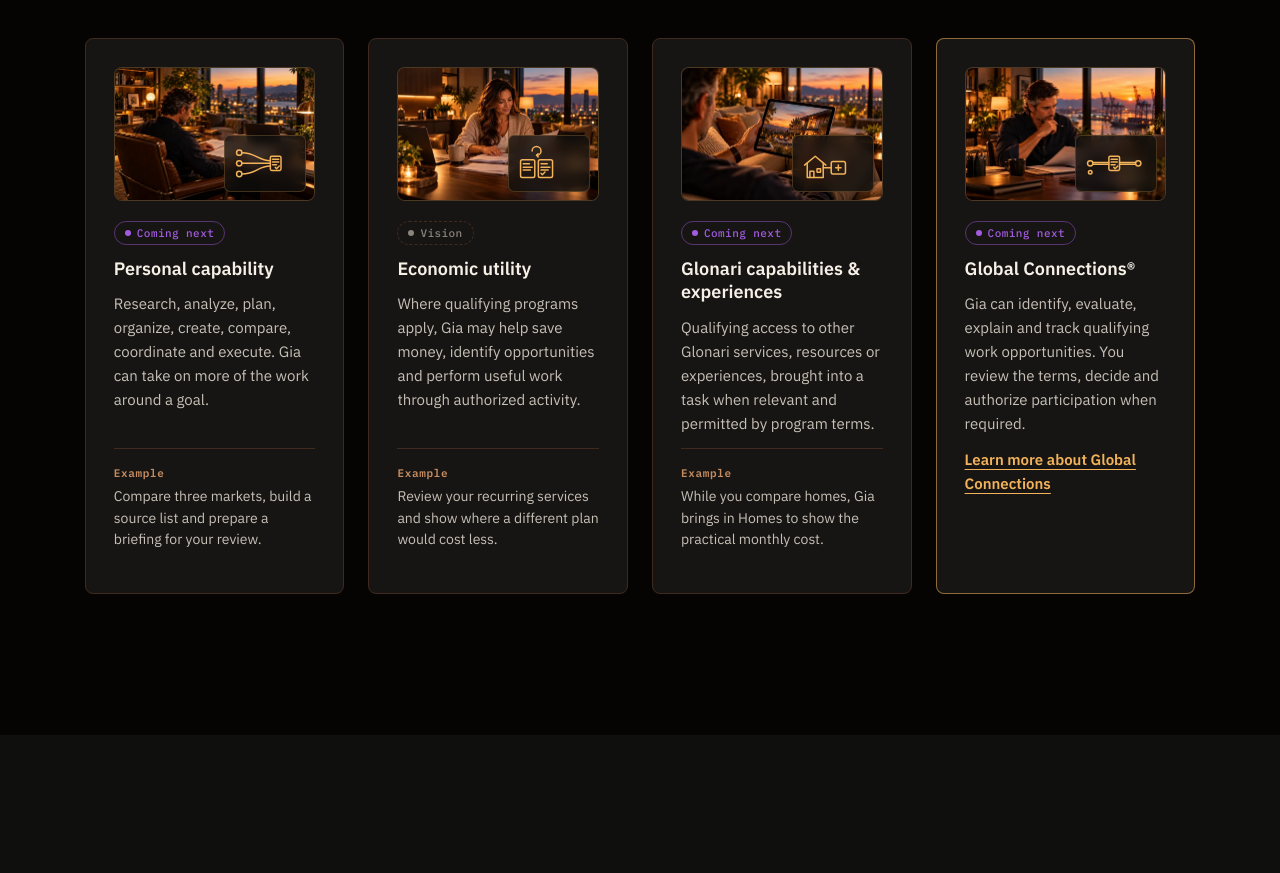
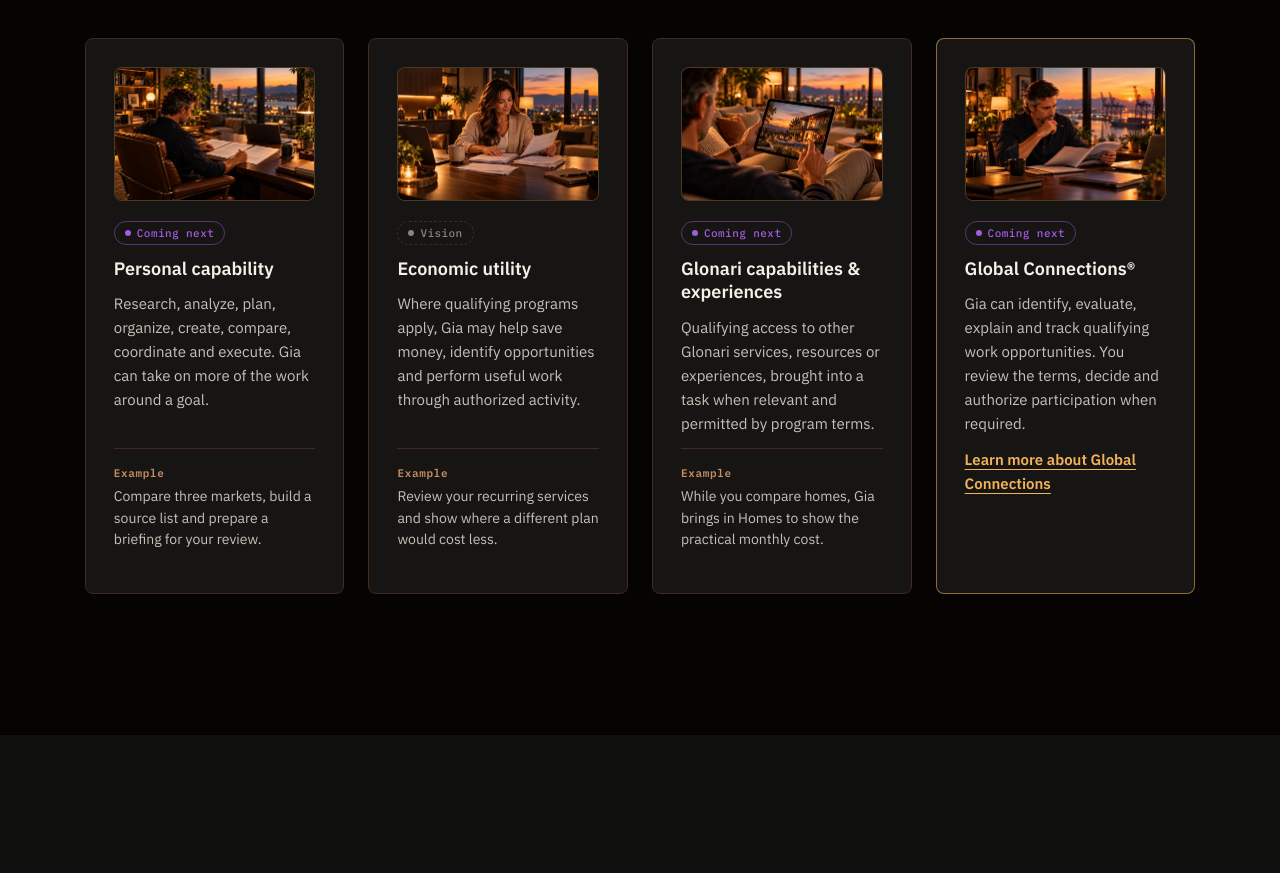
Before and after one commit to Helen369-gif1/gia-site-v2, a plain HTML site: page glo.html in a window 1280 px wide. Shown: the part 3200-4073 px from the top of the page. Drawn offline with nearby package versions, Linux system fonts and the light colour scheme.

Commit message:
Replacement 4

```diff
--- a/css/components.css
+++ b/css/components.css
@@ -223,8 +223,7 @@
 /* ===== Card photo (optional, first child of a card; DS 8.1) =====
    figure.media-frame.card__photo with --ratio inline; 8px radius, 1px border, photo fills it (object-fit: cover,
    --focus sets object-position per photo). Parallax: data-parallax on the box, except inside product UI glass.
-   --art: the same slot holding a large line drawing (svg.draw-icon) instead of a photo.
-   __mark: a small dark glass chip in the bottom-right corner with the card's line drawing (64px wide at every width). */
+   --art: the same slot holding a large line drawing (svg.draw-icon) instead of a photo. */
 .card__photo { margin: 0 0 8px; }
 .card__photo .media-frame__box { border-radius: 8px; }
 .card__photo .media-frame__box > picture > img { object-position: var(--focus, 50% 50%); }
@@ -233,12 +232,6 @@
   background: radial-gradient(ellipse at 50% 50%, rgba(241, 167, 77, .12), transparent 65%), var(--gp-surface-2);
 }
 .card__photo--art svg { display: block; width: 64px; height: 64px; overflow: visible; }
-.card__photo-mark {
-  position: absolute; right: 8px; bottom: 8px; z-index: 1; display: block; padding: 6px 8px; border-radius: 6px;
-  border: 1px solid var(--gp-glass-border); background: rgba(15, 15, 14, .74);
-  -webkit-backdrop-filter: blur(6px); backdrop-filter: blur(6px); color: var(--gp-gold); pointer-events: none;
-}
-.card__photo-mark > svg { display: block; width: 64px; height: auto; overflow: visible; }
 .card__photo.media-frame--placeholder .media-frame__box { padding: 12px; }
 
 /* ===== Flow: boxes joined by arrows (left to right; top to bottom at 768px and below) ===== */
--- a/glo.html
+++ b/glo.html
@@ -169,19 +169,6 @@
               <source type="image/webp" srcset="assets/images/enables-personal-800.webp 800w, assets/images/enables-personal-1536.webp 1536w" sizes="(max-width: 560px) calc(100vw - 88px), (max-width: 1100px) calc(50vw - 84px), 240px">
               <img src="assets/images/enables-personal-800.jpg" srcset="assets/images/enables-personal-800.jpg 800w, assets/images/enables-personal-1536.jpg 1536w" sizes="(max-width: 560px) calc(100vw - 88px), (max-width: 1100px) calc(50vw - 84px), 240px" width="1536" height="1024" alt="" loading="lazy" decoding="async">
             </picture>
-            <span class="card__photo-mark" aria-hidden="true"><svg class="draw-icon" viewBox="0 0 144 96" fill="none" stroke="currentColor" stroke-width="1.5" stroke-linecap="round" stroke-linejoin="round" focusable="false">
-                  <circle cx="14" cy="24" r="6" vector-effect="non-scaling-stroke"/>
-                  <circle cx="14" cy="48" r="6" vector-effect="non-scaling-stroke"/>
-                  <circle cx="14" cy="72" r="6" vector-effect="non-scaling-stroke"/>
-                  <path d="M20 24C52 24 56 42 84 42" vector-effect="non-scaling-stroke"/>
-                  <path d="M20 48H84" vector-effect="non-scaling-stroke"/>
-                  <path d="M20 72C52 72 56 54 84 54" vector-effect="non-scaling-stroke"/>
-                  <rect x="84" y="32" width="24" height="32" rx="3" vector-effect="non-scaling-stroke"/>
-                  <path d="M89 39H103" vector-effect="non-scaling-stroke"/>
-                  <path d="M89 45H103" vector-effect="non-scaling-stroke"/>
-                  <path d="M89 51H98" vector-effect="non-scaling-stroke"/>
-                  <path d="M95 57l3 3 6-6" vector-effect="non-scaling-stroke"/>
-                </svg></span>
           </div>
         </figure>
         <div class="card__head"><h3 class="h4">Personal capability</h3><span class="badge badge--next">Coming next</span></div>
@@ -195,19 +182,6 @@
               <source type="image/webp" srcset="assets/images/enables-economic-800.webp 800w, assets/images/enables-economic-1536.webp 1536w" sizes="(max-width: 560px) calc(100vw - 88px), (max-width: 1100px) calc(50vw - 84px), 240px">
               <img src="assets/images/enables-economic-800.jpg" srcset="assets/images/enables-economic-800.jpg 800w, assets/images/enables-economic-1536.jpg 1536w" sizes="(max-width: 560px) calc(100vw - 88px), (max-width: 1100px) calc(50vw - 84px), 240px" width="1536" height="1024" alt="" loading="lazy" decoding="async">
             </picture>
-            <span class="card__photo-mark" aria-hidden="true"><svg class="draw-icon" viewBox="0 0 144 96" fill="none" stroke="currentColor" stroke-width="1.5" stroke-linecap="round" stroke-linejoin="round" focusable="false">
-                  <path d="M34 20A10 10 0 1 1 44 30" vector-effect="non-scaling-stroke"/>
-                  <path d="M47.5 26.5L44 30L47.5 33.5" vector-effect="non-scaling-stroke"/>
-                  <rect x="8" y="40" width="32" height="40" rx="4" vector-effect="non-scaling-stroke"/>
-                  <path d="M14 49H28" vector-effect="non-scaling-stroke"/>
-                  <path d="M14 57H34" vector-effect="non-scaling-stroke"/>
-                  <path d="M14 63H30" vector-effect="non-scaling-stroke"/>
-                  <rect x="48" y="40" width="32" height="40" rx="4" vector-effect="non-scaling-stroke"/>
-                  <path d="M54 49H68" vector-effect="non-scaling-stroke"/>
-                  <path d="M54 57H74" vector-effect="non-scaling-stroke"/>
-                  <path d="M54 63H70" vector-effect="non-scaling-stroke"/>
-                  <path d="M54 70.5l3 3 6-6" vector-effect="non-scaling-stroke"/>
-                </svg></span>
           </div>
         </figure>
         <div class="card__head"><h3 class="h4">Economic utility</h3><span class="badge badge--vision">Vision</span></div>
@@ -221,16 +195,6 @@
               <source type="image/webp" srcset="assets/images/enables-capabilities-800.webp 800w, assets/images/enables-capabilities-1536.webp 1536w" sizes="(max-width: 560px) calc(100vw - 88px), (max-width: 1100px) calc(50vw - 84px), 240px">
               <img src="assets/images/enables-capabilities-800.jpg" srcset="assets/images/enables-capabilities-800.jpg 800w, assets/images/enables-capabilities-1536.jpg 1536w" sizes="(max-width: 560px) calc(100vw - 88px), (max-width: 1100px) calc(50vw - 84px), 240px" width="1536" height="1024" alt="" loading="lazy" decoding="async">
             </picture>
-            <span class="card__photo-mark" aria-hidden="true"><svg class="draw-icon" viewBox="0 0 144 96" fill="none" stroke="currentColor" stroke-width="1.5" stroke-linecap="round" stroke-linejoin="round" focusable="false">
-                  <path d="M8 52L32 32L56 52" vector-effect="non-scaling-stroke"/>
-                  <path d="M14 47V80H50V47" vector-effect="non-scaling-stroke"/>
-                  <path d="M20 80V66H29V80" vector-effect="non-scaling-stroke"/>
-                  <rect x="36" y="60" width="8" height="8" rx="1" vector-effect="non-scaling-stroke"/>
-                  <path d="M50 58H68" vector-effect="non-scaling-stroke"/>
-                  <rect x="68" y="44" width="32" height="28" rx="4" vector-effect="non-scaling-stroke"/>
-                  <path d="M84 52V64" vector-effect="non-scaling-stroke"/>
-                  <path d="M78 58H90" vector-effect="non-scaling-stroke"/>
-                </svg></span>
           </div>
         </figure>
         <div class="card__head"><h3 class="h4">Glonari capabilities &amp; experiences</h3><span class="badge badge--next">Coming next</span></div>
@@ -244,20 +208,6 @@
               <source type="image/webp" srcset="assets/images/enables-connections-800.webp 800w, assets/images/enables-connections-1536.webp 1536w" sizes="(max-width: 560px) calc(100vw - 88px), (max-width: 1100px) calc(50vw - 84px), 240px">
               <img src="assets/images/enables-connections-800.jpg" srcset="assets/images/enables-connections-800.jpg 800w, assets/images/enables-connections-1536.jpg 1536w" sizes="(max-width: 560px) calc(100vw - 88px), (max-width: 1100px) calc(50vw - 84px), 240px" width="1536" height="1024" alt="" loading="lazy" decoding="async">
             </picture>
-            <span class="card__photo-mark" aria-hidden="true"><svg class="draw-icon" viewBox="0 0 144 96" fill="none" stroke="currentColor" stroke-width="1.5" stroke-linecap="round" stroke-linejoin="round" focusable="false">
-                  <circle cx="14" cy="48" r="6" vector-effect="non-scaling-stroke"/>
-                  <circle cx="14" cy="68" r="4" vector-effect="non-scaling-stroke"/>
-                  <path d="M20 46H56" vector-effect="non-scaling-stroke"/>
-                  <path d="M20 50H56" vector-effect="non-scaling-stroke"/>
-                  <rect x="56" y="32" width="24" height="32" rx="3" vector-effect="non-scaling-stroke"/>
-                  <path d="M61 39H75" vector-effect="non-scaling-stroke"/>
-                  <path d="M61 45H75" vector-effect="non-scaling-stroke"/>
-                  <path d="M61 51H70" vector-effect="non-scaling-stroke"/>
-                  <path d="M67 57l3 3 6-6" vector-effect="non-scaling-stroke"/>
-                  <path d="M80 46H116" vector-effect="non-scaling-stroke"/>
-                  <path d="M80 50H116" vector-effect="non-scaling-stroke"/>
-                  <circle cx="122" cy="48" r="6" vector-effect="non-scaling-stroke"/>
-                </svg></span>
           </div>
         </figure>
         <div class="card__head"><h3 class="h4">Global Connections&reg;</h3><span class="badge badge--next">Coming next</span></div>
```
Also changed, not shown: 2 other files.
